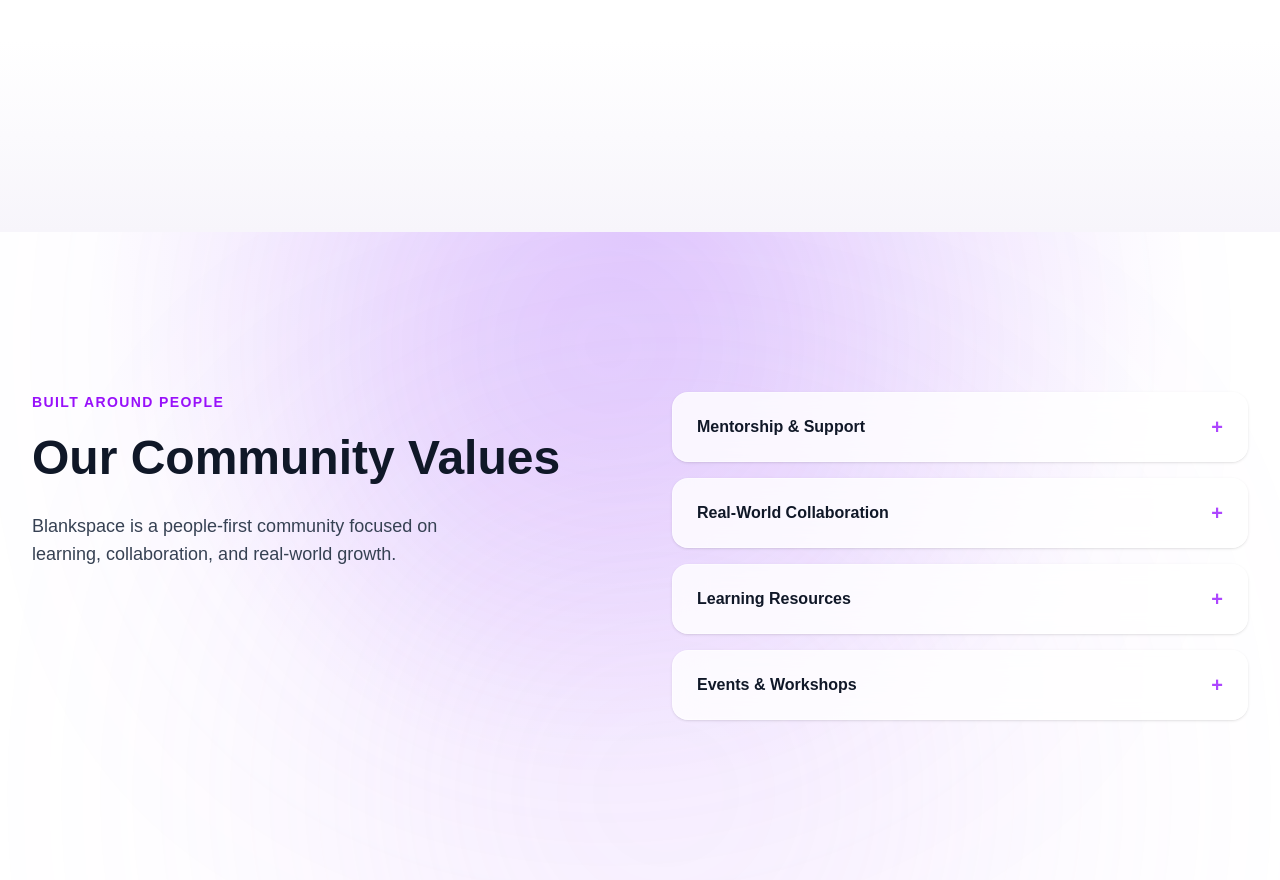
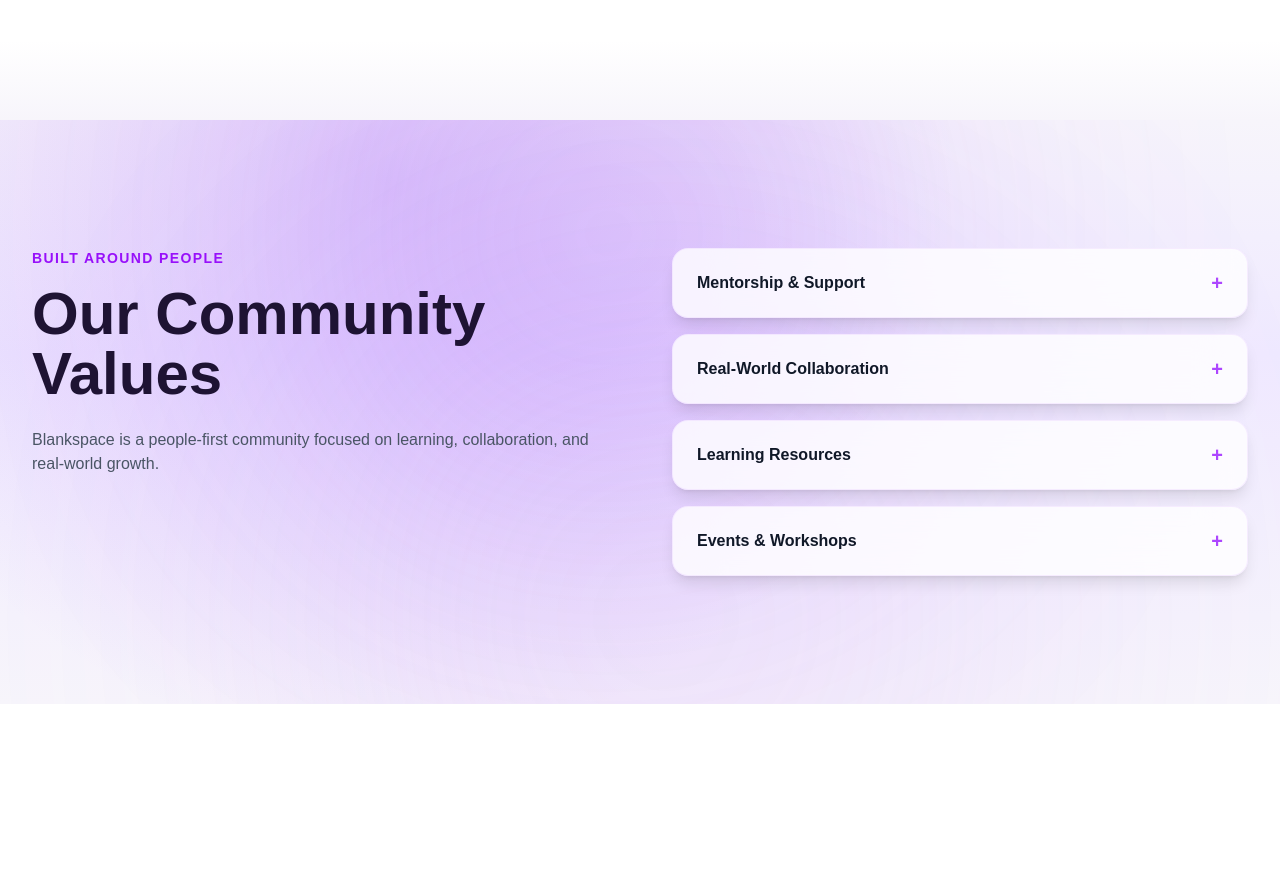
Before and after one commit to PavanAnish/Blankspacenext, a Next.js app: page / in a window 1280 px wide. Shown: the part 960-1840 px from the top of the page. After the commit the page ends 1664 px from the top, so only its background shows below. Built offline with nearby package versions, Linux system fonts and the light colour scheme.

Commit message:
Background Updated

```diff
--- a/app/page.tsx
+++ b/app/page.tsx
@@ -183,7 +183,7 @@
 </section>
 
 {/* SECTION TRANSITION */}
-<div className="relative h-48 overflow-hidden">
+<div className="relative h-20 overflow-hidden">
   <div
     className="absolute inset-0"
     style={{
@@ -194,13 +194,20 @@
 </div>
 
      {/* COMMUNITY VALUES SECTION */}
-<section className="relative py-40 overflow-hidden bg-transparent">
+<section
+  className="relative py-32 overflow-hidden"
+  style={{
+    background:
+      "linear-gradient(180deg, #f7f5fb 0%, #efe9ff 40%, #f7f5fb 100%)",
+  }}
+>
 
-    <div
+{/* SOFT PURPLE AMBIENT LIGHT */}
+<div
   className="absolute inset-0 z-0"
   style={{
     background:
-      "radial-gradient(circle at 50% 0%, rgba(155,75,249,0.18), transparent 60%)",
+      "radial-gradient(circle at 30% 10%, rgba(155,75,249,0.25), transparent 55%)",
   }}
 />
 
@@ -235,11 +242,13 @@
         Built Around People
       </p>
 
-      <h2 className="text-4xl md:text-5xl font-extrabold text-gray-900 leading-tight">
+      <h2 className="text-5xl md:text-6xl font-extrabold text-[#1e1333]">
+
         Our Community Values
       </h2>
 
-      <p className="mt-6 text-lg text-gray-700 max-w-md">
+      <p className="mt-6 text-gray-600">
+
         Blankspace is a people-first community focused on learning,
         collaboration, and real-world growth.
       </p>
@@ -275,12 +284,11 @@
             group
             rounded-2xl
             bg-white/80
-            backdrop-blur-lg
+            backdrop-blur-xl
             border
-            border-white/40
-            shadow-sm
-            open:shadow-lg
-            transition
+            border-purple-200/40
+            shadow-lg
+
           "
         >
           <summary className="flex cursor-pointer items-center justify-between px-6 py-5 font-semibold text-gray-900">
```
